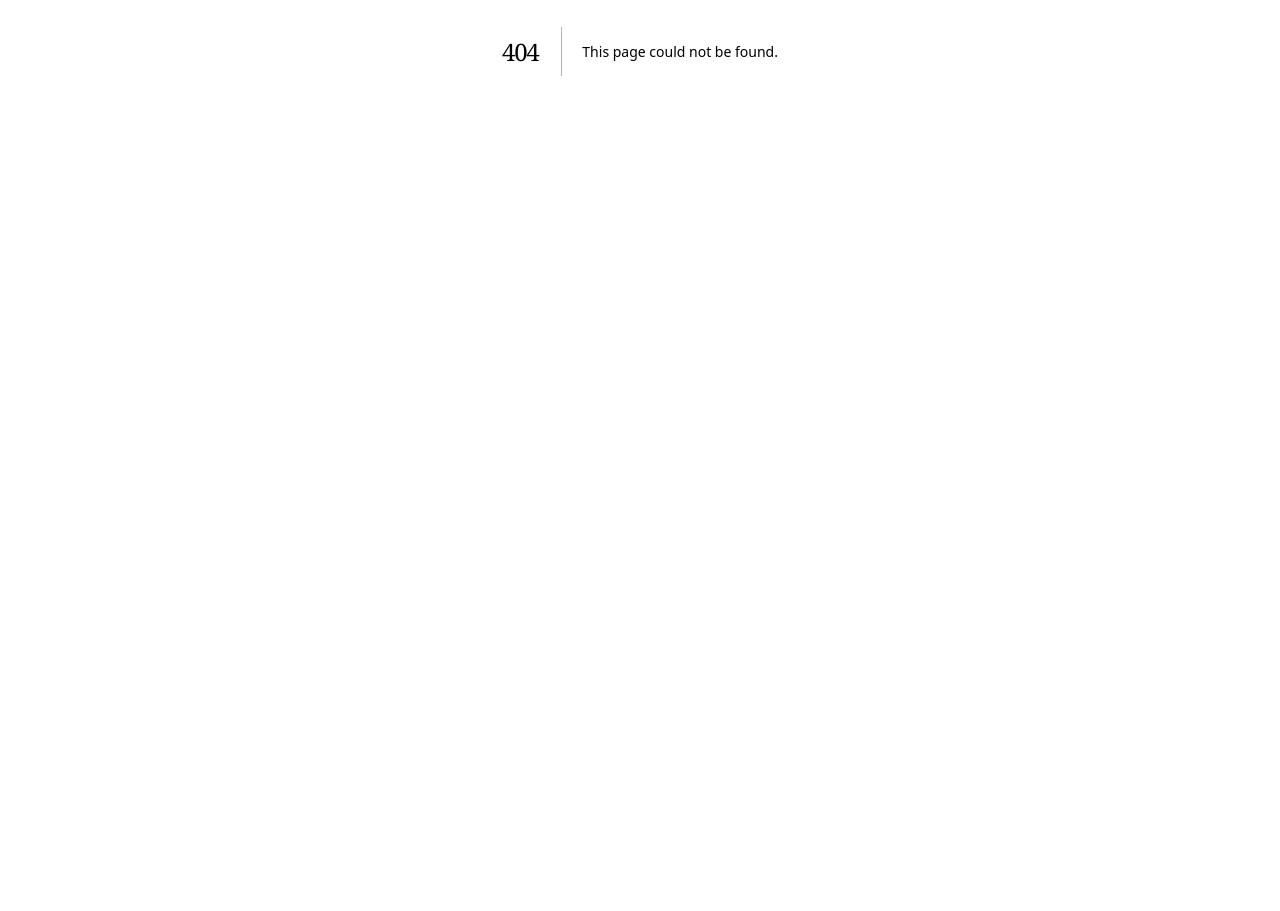
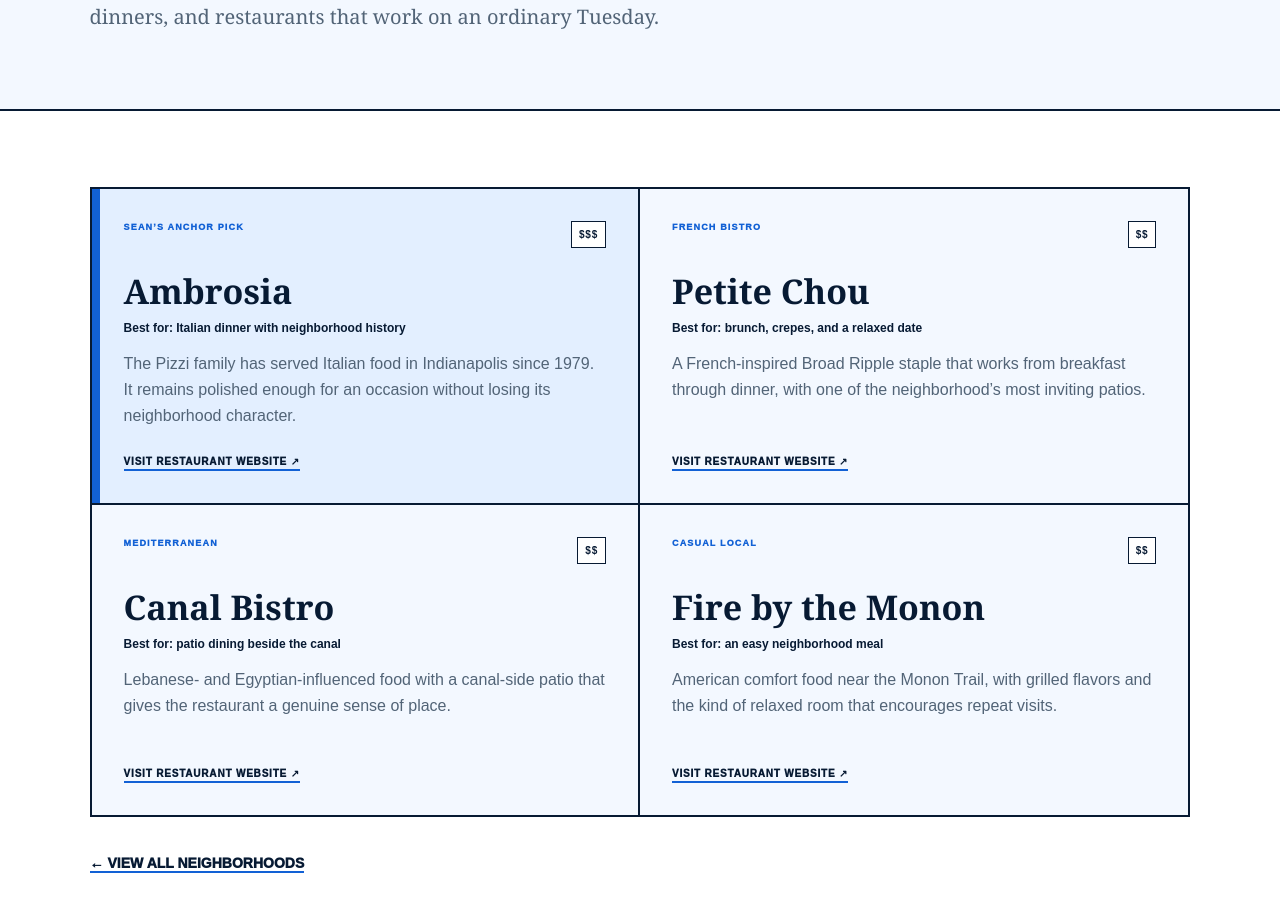
Before and after one commit to mattpom/bestaurantsindy, a Next.js app: page /neighborhoods/broad-ripple in a window 1280 px wide. Before the commit this address had no page. Shown: the part 349-1260 px from the top of the page. Before the commit the page ends 800 px from the top, so only its background shows below. Built offline with nearby package versions, Linux system fonts and the light colour scheme.

Commit message:
Create direct neighborhood and occasion guides

```diff
--- /dev/null
+++ b/app/neighborhoods/[slug]/page.tsx
@@ -0,0 +1,12 @@
+import Link from "next/link";
+import {notFound} from "next/navigation";
+import {SiteFooter,SiteHeader} from "../../../components/SiteChrome";
+import {neighborhoods,RestaurantGrid} from "../data";
+
+export function generateStaticParams(){return neighborhoods.map(n=>({slug:n.id}))}
+export async function generateMetadata({params}:{params:Promise<{slug:string}>}){const {slug}=await params;const n=neighborhoods.find(x=>x.id===slug);return {title:n?`${n.name} Restaurants | BestaurantsIndy`:"Neighborhood | BestaurantsIndy",description:n?.intro}}
+export default async function NeighborhoodPage({params}:{params:Promise<{slug:string}>}){const {slug}=await params;const n=neighborhoods.find(x=>x.id===slug);if(!n)notFound();return <main><SiteHeader/>
+  <section className="pageHero compactHero"><p className="eyebrow">FEATURED ANCHOR · {n.anchor}</p><h1>{n.name}</h1><p>{n.intro}</p></section>
+  <section className="contentPage singleDestination"><RestaurantGrid restaurants={n.restaurants}/>
+    <div className="destinationBack"><Link href="/neighborhoods">← View all neighborhoods</Link></div>
+  </section><SiteFooter/></main>}
```
